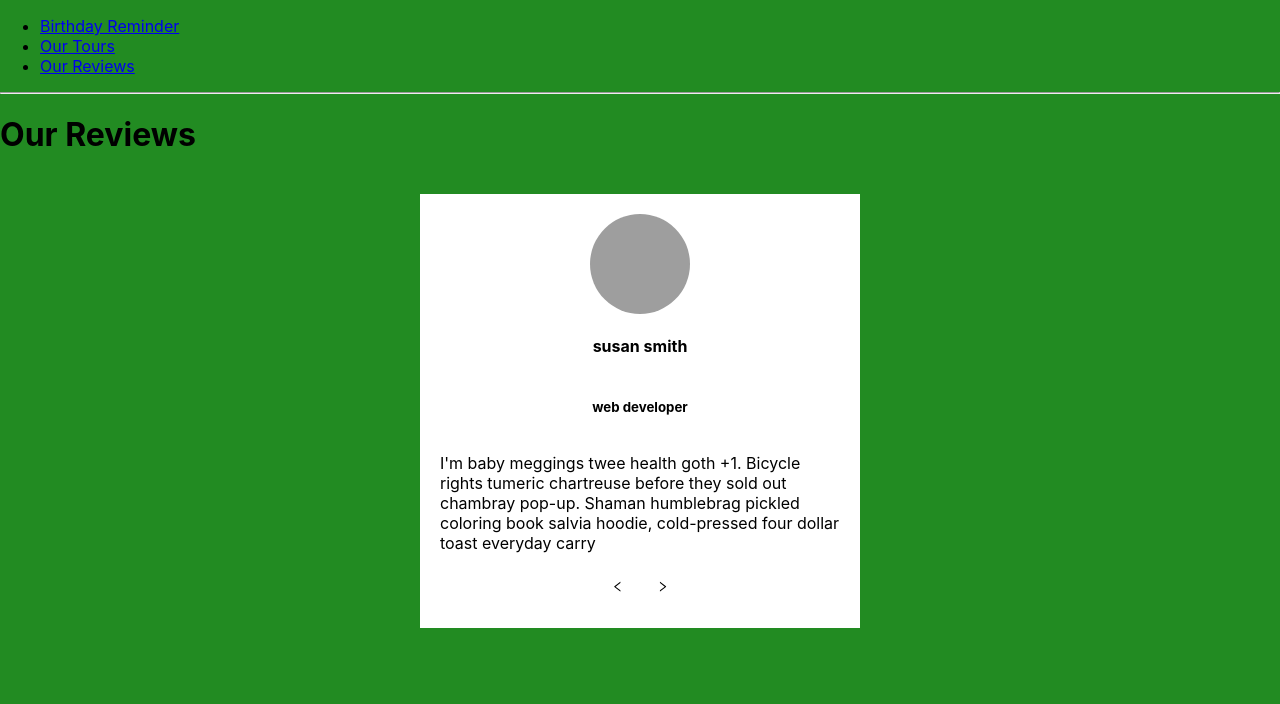
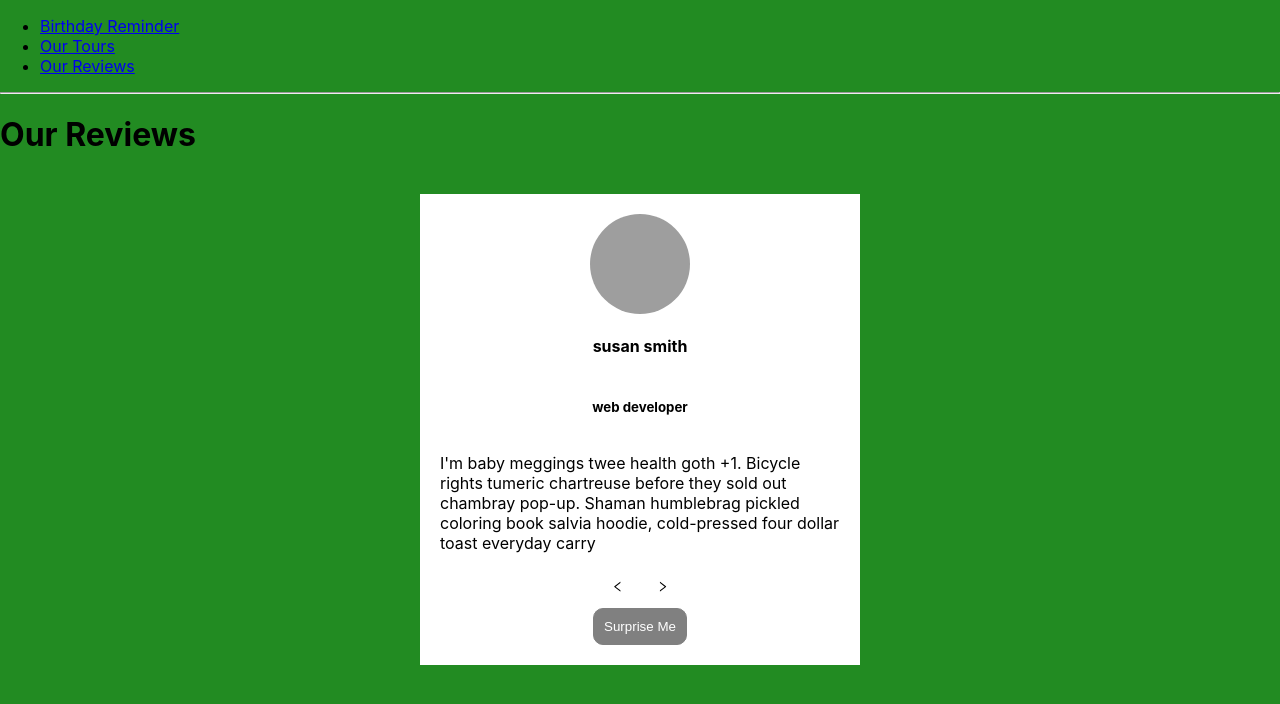
Before and after one commit to ramyamahi/React-Projects, a React (Create React App) app: page /ReviewsMain in a window 1280 px wide. Shown: the top 704 px of the page. Built offline with nearby package versions, Linux system fonts and the light colour scheme; grey boxes are pictures that could not be loaded.

Commit message:
Review project - Surprise me

```diff
--- a/src/Projects/3-Reviews/Review.css
+++ b/src/Projects/3-Reviews/Review.css
@@ -21,3 +21,12 @@
   cursor: pointer;
   margin: 10px;
 }
+
+.surprise-me {
+  background-color: #808080;
+  color: #fff;
+  border: 1px solid #808080;
+  border-radius: 10px;
+  padding: 10px;
+  cursor: pointer;
+}
--- a/src/Projects/3-Reviews/Review.js
+++ b/src/Projects/3-Reviews/Review.js
@@ -30,6 +30,14 @@ const Review = () => {
         })
     }
 
+    const randomPerson = () => {
+        let randomNumber = Math.floor(Math.random() * people.length);
+        if(randomNumber === index){
+            randomNumber = index + 1;
+        }
+        setIndex((checkNumber(randomNumber)));
+    }
+
     return (
         <div className="review-card">
             <img src={image} alt={name} className="people-profile"/>
@@ -40,6 +48,7 @@ const Review = () => {
                 <button onClick={navigateLeft} className="navigate-icon"><AiOutlineLeft /></button>
                 <button onClick={navigateRight} className="navigate-icon"><AiOutlineRight /></button>
             </div>
+            <button onClick={randomPerson} className="surprise-me">Surprise Me</button>
         </div>
     )
 }
```
